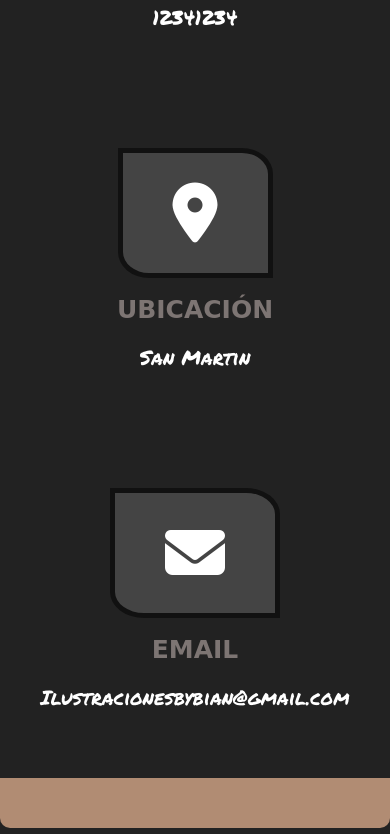
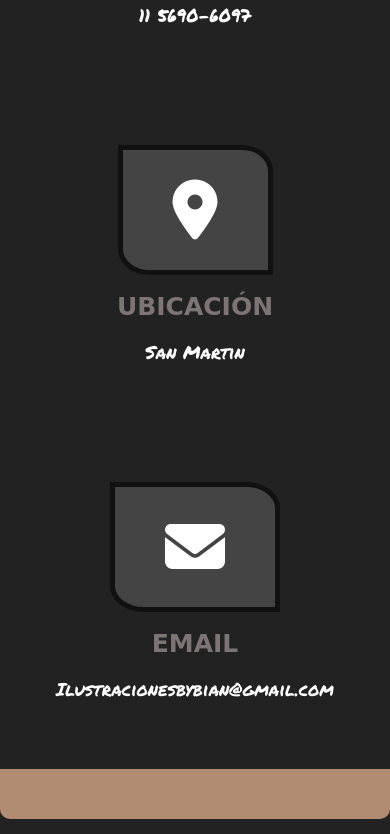
Before and after one commit to Beeejs/ProyectoFinal-DW-CoderHouse, a website: page pag/contacto.html in a window 390 px wide. Shown: the part 700-1534 px from the top of the page. Drawn offline with nearby package versions, Linux system fonts and the light colour scheme; a web font is replaced by a local one.

Commit message:
Ultimos cambios para la entrega final

```diff
--- a/pag/contacto.html
+++ b/pag/contacto.html
@@ -76,7 +76,7 @@
                     <li>
                         <i class="fa-solid fa-phone"></i>
                         <h4>Celular</h4>
-                        <p>12341234</p>
+                        <p>11 5690-6097</p>
                     </li>
 
                     <li>
--- a/scss/components/contacto.scss
+++ b/scss/components/contacto.scss
@@ -44,7 +44,7 @@ background-color: map-get($colores, -gris);
 
             p{
             font-family: $font-secundario;
-            font-size: 15px;
+            font-size: 20px;
             font-weight: 500;
             color: map-get($colores, -blanco);
             }
@@ -294,7 +294,7 @@ text-align: center;
             }
 
             p{
-            font-size: 20px;
+            font-size: 18px;
             }
         }
     }
@@ -359,7 +359,7 @@ text-align: center;
 
 
             li{
-            margin: 50px 0px;
+            margin: 50px 10px;
             }
         }
     }
```
Also changed, not shown: pag/nosotros.html (+1 -1 lines), css/main.css.
